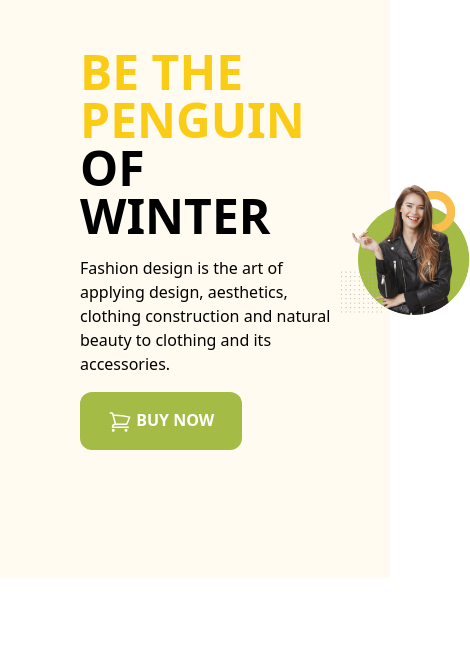
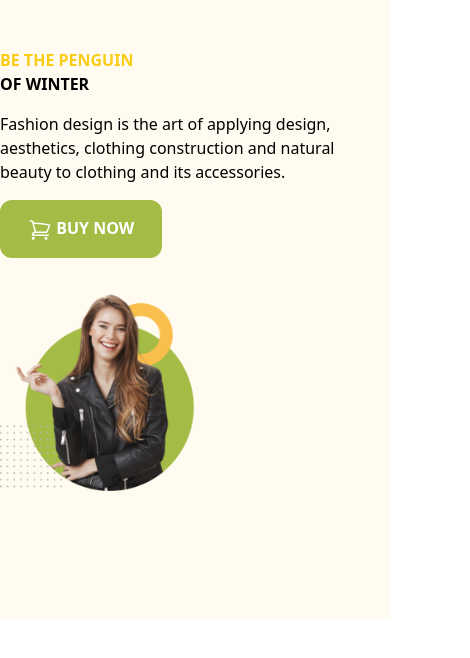
Before and after one commit to OnirbanMohii/penguin-fashion-with-tailwind, a plain HTML site: page index.html in a window 390 px wide. Shown: the whole page, 470 px wide, since content can reach past the window. Drawn offline with nearby package versions, Linux system fonts and the light colour scheme.

Commit message:
responsive add

```diff
--- a/index.html
+++ b/index.html
@@ -24,9 +24,9 @@
 
 <body>
     <header class="bg-penguin pb-32 pt-12">
-        <section class="container mx-20 flex items-center justify-around">
+        <section class="container mx-auto sm:flex items-center justify-around">
             <div class="space-y-4">
-                <h1 class="text-5xl uppercase font-bold">
+                <h1 class="texl-2xl  sm:text-5xl uppercase font-bold">
                     <span class="text-yellow-400">Be the penguin</span>
                     <br>
                     <span>of Winter</span>
@@ -43,8 +43,8 @@
                     buy now
                 </button>
             </div>
-            <div>
-                <img src="images/model.png" alt="">
+            <div class=" pt-8 sm:pt-0">
+                <img class=" w-1/2 sm:w-full" src="images/model.png" alt="">
             </div>
         </section>
     </header>
```
